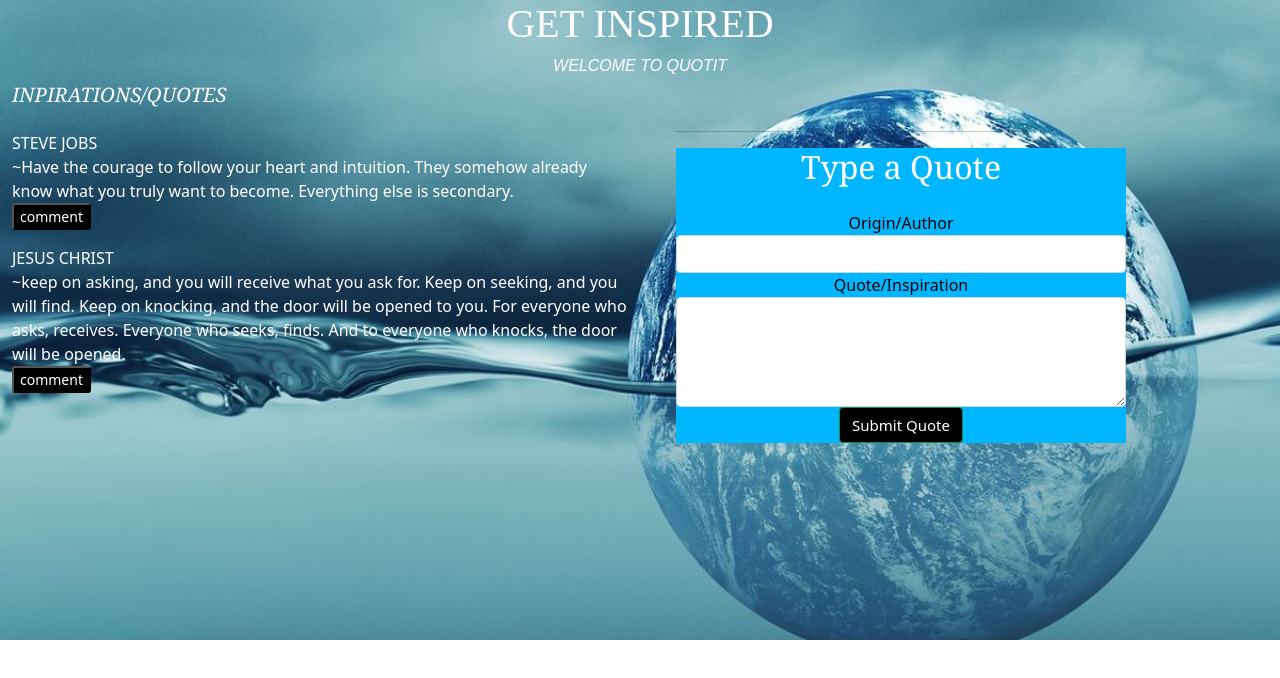
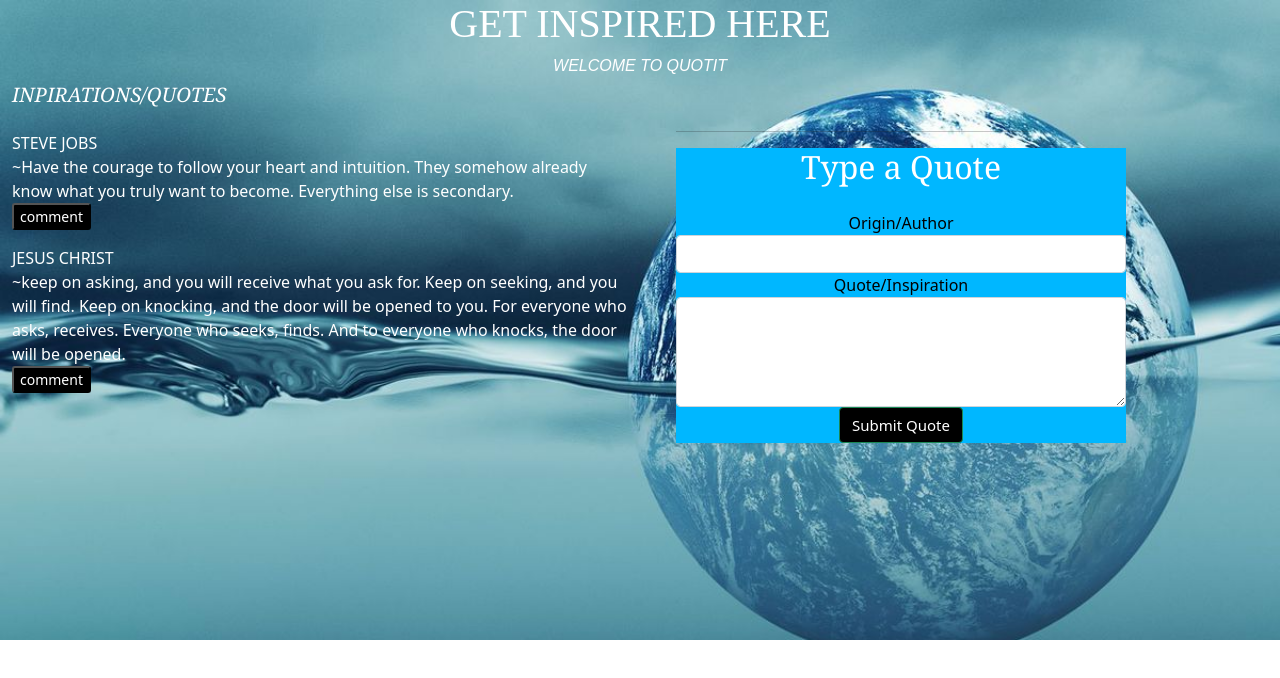
Before and after one commit to tailorv/Quotit, an Angular app: page / in a window 1280 px wide. Shown: the top 678 px of the page. Built offline with nearby package versions, Linux system fonts and the light colour scheme.

Commit message:
update quote.component.html

```diff
--- a/src/app/quote/quote.component.html
+++ b/src/app/quote/quote.component.html
@@ -1,6 +1,6 @@
     <div class="hero-image">
       <div class="hero-text">
-        <h1 style="font-size:40px">GET INSPIRED</h1>
+        <h1 style="font-size:40px">GET INSPIRED   HERE</h1>
         <h6>WELCOME TO QUOTIT</h6>
 
       </div>
```
